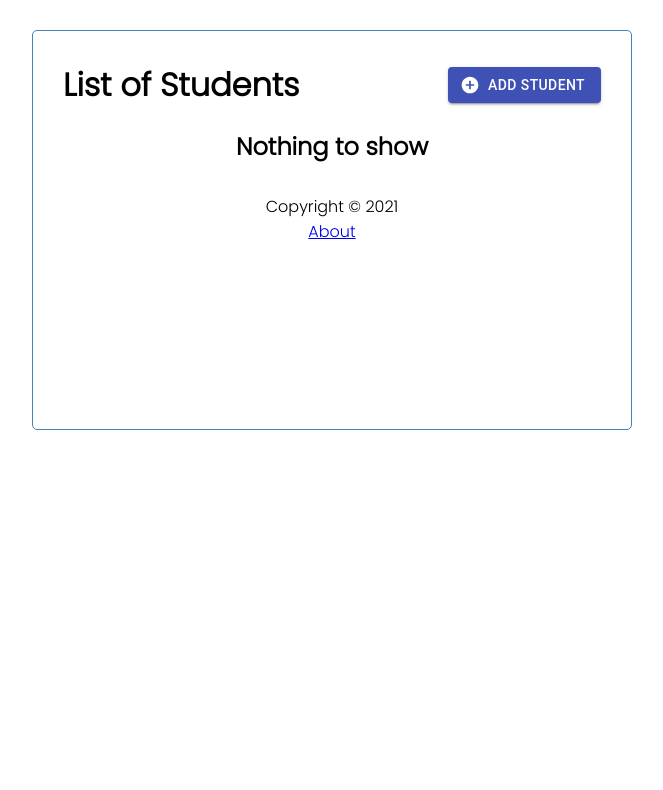
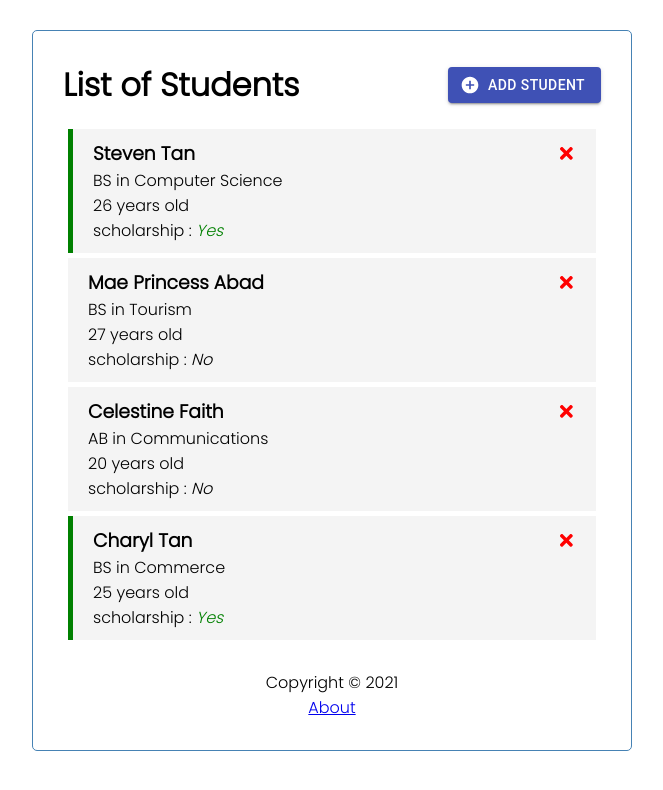
Before and after one commit to HeySteven0508/firstReactApp, a React (Create React App) app: page / in a window 1280 px wide. Shown: the top 790 px of the page, without its empty margins (308-971 px from the left). Built offline with nearby package versions, Linux system fonts and the light colour scheme; data requests are answered from the project's data file.

Commit message:
Adding Fetch function

```diff
--- a/src/App.js
+++ b/src/App.js
@@ -2,13 +2,30 @@ import About from './components/About';
 import Header from './components/Header';
 import Students from './components/Students';
 import AddStudent from './components/AddStudent';
-import { useState } from 'react';
+import { useState, useEffect } from 'react';
 import { BrowserRouter as Router, Route } from 'react-router-dom';
 import Footer from './components/Footer';
 
 function App() {
   const [showAddButton, setShowAddButton] = useState(false);
   const [students, setStudents] = useState([]);
+
+  useEffect(()=> {
+    const getStudents = async () => {
+      const studentsFromServer = await fetchStudents();
+      setStudents(studentsFromServer);
+    }
+
+    getStudents();
+  }, [])
+
+
+  // fetching the data in the api and stored in data variables
+  const fetchStudents = async () => {
+    const res = await fetch('http://localhost:5000/students');
+    const data = await res.json();
+    return data;
+  }
 
   //Delete a Student
   const DeleteStudent = (id) => {
```
Also changed, not shown: db.json (line endings or trailing spaces).
